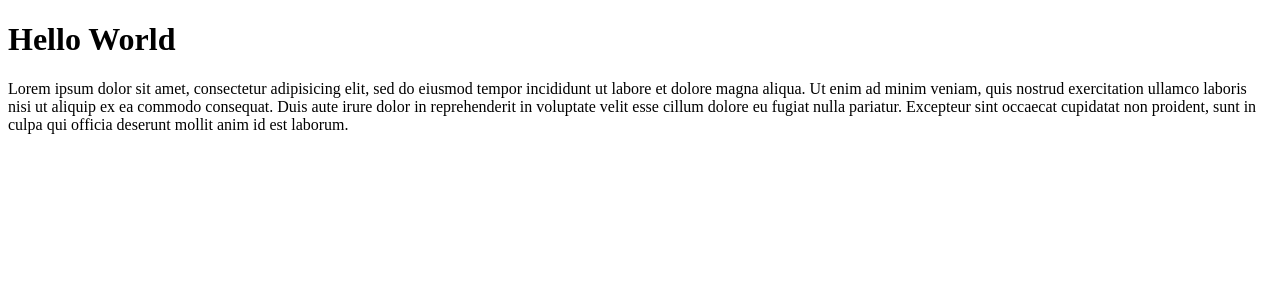
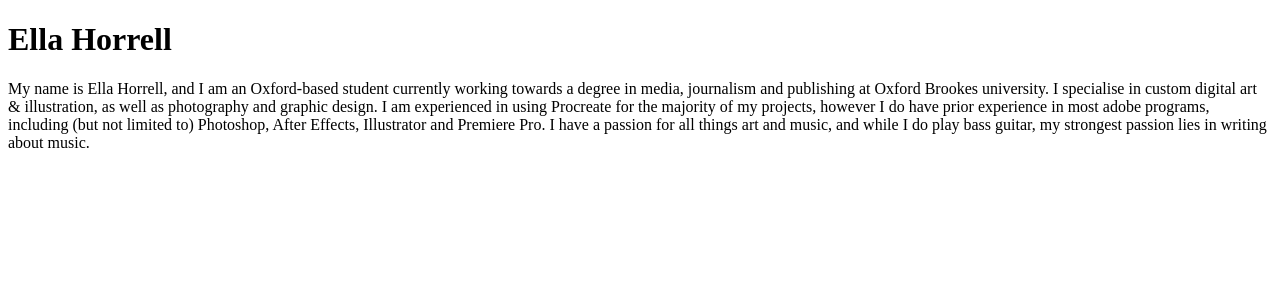
Before and after one commit to ellahorrell/brookesblog, a Jekyll site: the page aboutme/index.html, which Jekyll copies as it is, in a window 1280 px wide. Shown: the top 300 px of the page. Built offline with Jekyll 4.4.1, drawn with Linux system fonts in a browser that asks for light colours.

Commit message:
Update index.html

```diff
--- a/aboutme/index.html
+++ b/aboutme/index.html
@@ -7,8 +7,7 @@
   <title>About me</title>
 </head>
 <body>
-<h1>Hello World</h1>
-<p>Lorem ipsum dolor sit amet, consectetur adipisicing elit, sed do eiusmod tempor incididunt ut labore et dolore magna aliqua. Ut enim ad minim veniam, quis nostrud exercitation ullamco laboris nisi ut aliquip ex ea commodo consequat. Duis aute irure dolor in reprehenderit in voluptate velit esse cillum dolore eu fugiat nulla pariatur. Excepteur sint occaecat cupidatat non proident, sunt in culpa qui officia deserunt mollit anim id est laborum.
-</p>
+<h1>Ella Horrell</h1>
+<p>My name is Ella Horrell, and I am an Oxford-based student currently working towards a degree in media, journalism and publishing at Oxford Brookes university. I specialise in custom digital art & illustration, as well as photography and graphic design. I am experienced in using Procreate for the majority of my projects, however I do have prior experience in most adobe programs, including (but not limited to) Photoshop, After Effects, Illustrator and Premiere Pro. I have a passion for all things art and music, and while I do play bass guitar, my strongest passion lies in writing about music.</p>
 </body>
 </html>
```
